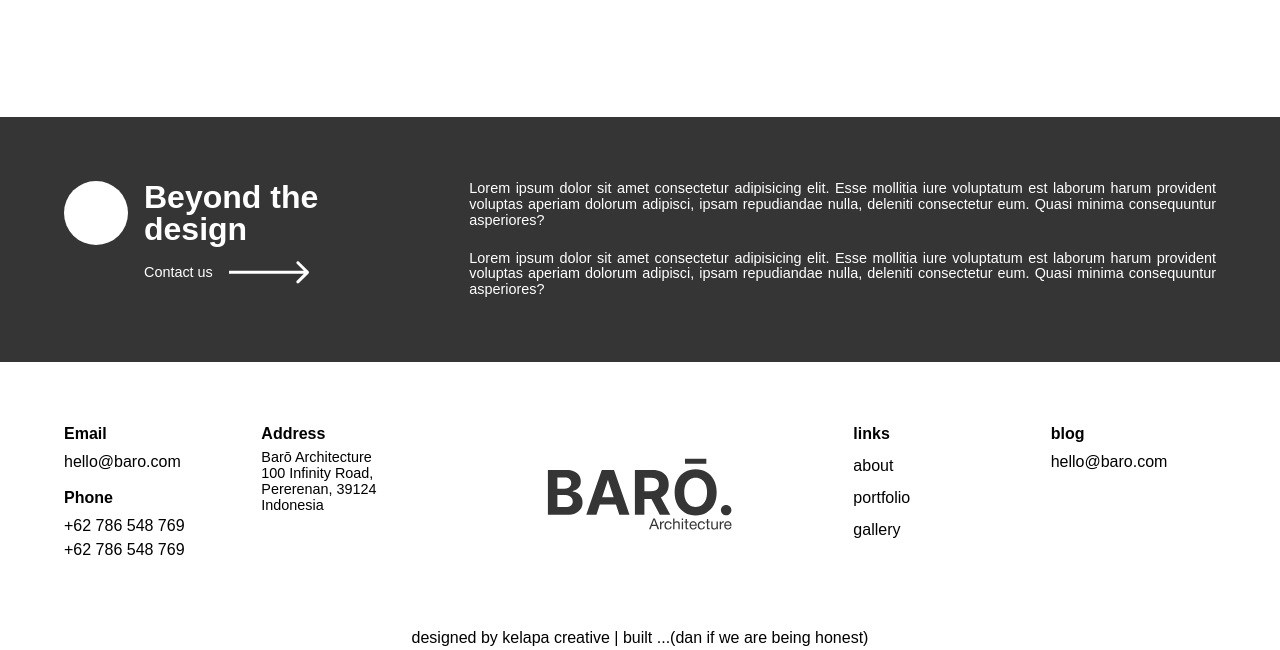
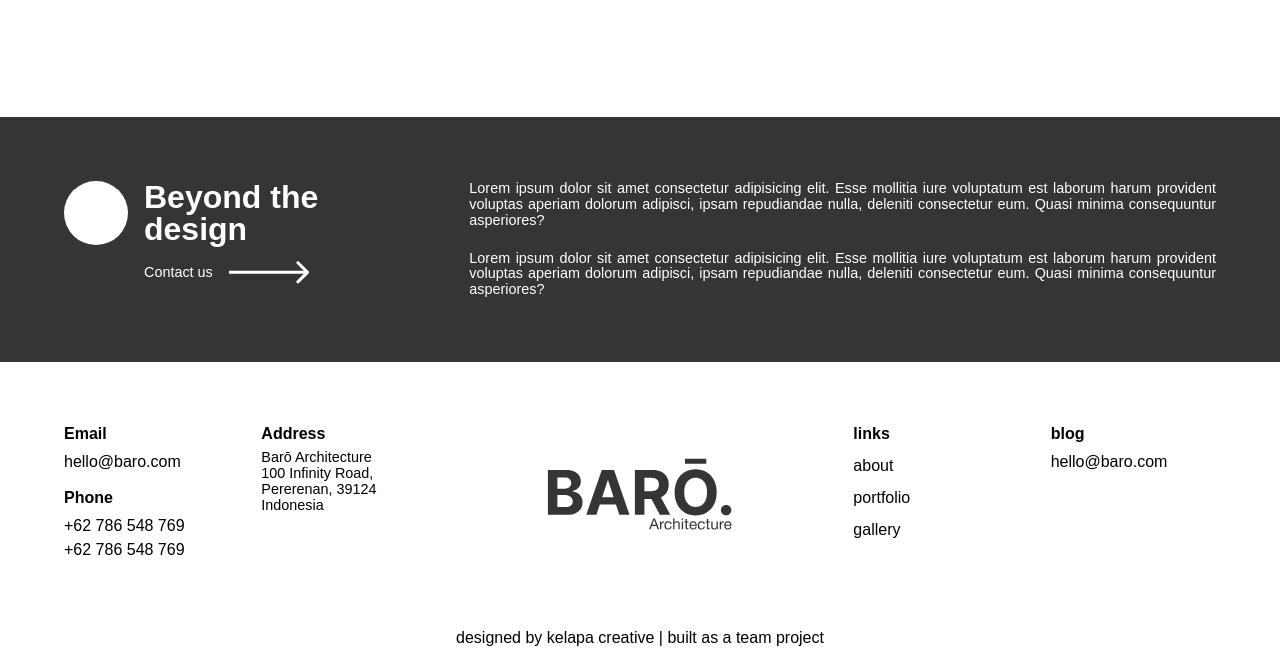
Before and after one commit to jessicaholzCSC/architecture-studio-template, a Jekyll site: the page built from index.html, in a window 1280 px wide and 900 px high, scrolled down 2834 px, cut to the strip 250-900 px from the top of the window. Built offline with Jekyll 4.4.1, drawn with Linux system fonts in a browser that asks for light colours; nearby versions of some CDN libraries.

Commit message:
updated the footer

```diff
--- a/_layouts/default.html
+++ b/_layouts/default.html
@@ -102,7 +102,7 @@
 
   </footer>
   <div class="text-center">
-    designed by kelapa creative | built ...(dan if we are being honest)
+    designed by kelapa creative | built as a team project
   </div>
 
 
```
